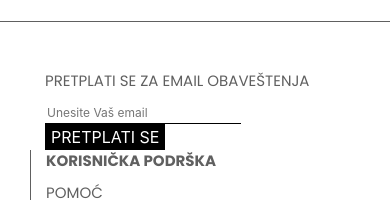
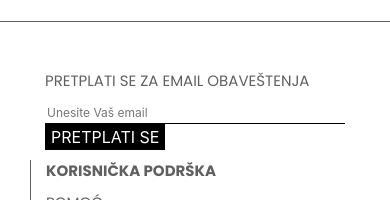
Before and after one commit to masterbg94/lapista, an Angular app: page / in a window 390 px wide. Shown: the part 2518-2718 px from the top of the page. Built offline with nearby package versions, Linux system fonts and the light colour scheme; no server answers.

Commit message:
[- style fixes , add to cart info] * style small fixes,cart more responsive * info about add item to cart

```diff
--- a/src/app/core/components/footer/footer.component.scss
+++ b/src/app/core/components/footer/footer.component.scss
@@ -6,7 +6,7 @@ p {
   color: $app-header-font;
 }
 
-.footer-content{
+.footer-content {
   .newsletter {
     .subscribe-inputs {
       margin-top: 10px;
@@ -27,16 +27,34 @@ p {
       }
     }
   }
-  .col-md-3{
-    p:first-of-type{
+
+  .col-md-3 {
+    p:first-of-type {
       margin-bottom: 10px;
       cursor: default;
     }
-    p:not(:first-of-type){
+
+    p:not(:first-of-type) {
       cursor: pointer;
     }
-    &:not(:first-of-type){
+
+    &:not(:first-of-type) {
       border-left: 1px solid $app-header-font;
     }
   }
 }
+
+@media screen and (max-width: 500px) {
+  .footer-content{
+    .newsletter {
+      margin-bottom: 10px;
+
+      .subscribe-inputs {
+        display: flex;
+        input {
+          flex: 1;
+        }
+      }
+    }
+  }
+}
--- a/src/app/core/components/product-detail-text/product-detail-text.component.ts
+++ b/src/app/core/components/product-detail-text/product-detail-text.component.ts
@@ -1,10 +1,11 @@
-import {Component, Input, OnInit} from '@angular/core';
-import {DataService} from '../../services/data.service';
+import { Component, Input, OnInit } from '@angular/core';
+import { DataService } from '../../services/data.service';
+import { MatSnackBar } from '@angular/material/snack-bar';
 
 @Component({
   selector: 'app-product-text',
   templateUrl: 'product-detail-text.component.html',
-  styleUrls: ['product-detail-text.component.scss']
+  styleUrls: ['product-detail-text.component.scss'],
 })
 export class ProductDetailTextComponent implements OnInit {
   @Input() detailText;
@@ -13,9 +14,12 @@ export class ProductDetailTextComponent implements OnInit {
   public selectedHeel;
   public allData;
   public itemForSizeId;
+  durationInSeconds = 2;
 
-  constructor(private dataService: DataService) {
-  }
+  constructor(
+    private dataService: DataService,
+    private snackBar: MatSnackBar
+  ) {}
 
   ngOnInit(): void {
     console.log(this.detailText);
@@ -52,7 +56,7 @@ export class ProductDetailTextComponent implements OnInit {
       color: this.selectedColor.name,
       size: this.selectedSize.sizeName,
       heel: this.selectedHeel,
-      description: this.detailText.description
+      description: this.detailText.description,
     };
 
     let a = [];
@@ -61,10 +65,10 @@ export class ProductDetailTextComponent implements OnInit {
     // Push the new data (whether it be an object or anything else) onto the array
     a.push(dataForCart);
     // Alert the array value
+    localStorage.setItem('cart', JSON.stringify(a));
+    console.log(JSON.parse(localStorage.getItem('cart')).length);
 
-    localStorage.setItem('cart', JSON.stringify(a));
-
-    console.log(JSON.parse(localStorage.getItem('cart')).length);
+    this.openSnackBar('Proizvod je dodat u korpu', 'Zatvori');
 
     /*
     let testIds = [10, 11];
@@ -85,6 +89,7 @@ export class ProductDetailTextComponent implements OnInit {
     this.decrementHeels(mapirano);
     */
   }
+
   // TODO: Prebaciti na kraj porudzbine
   /*
   decrementHeels(ids) {
@@ -117,4 +122,9 @@ export class ProductDetailTextComponent implements OnInit {
     // }
   }
 
+  openSnackBar(message, action) {
+    this.snackBar.open(message, action, {
+      duration: this.durationInSeconds * 1000,
+    });
+  }
 }
--- a/src/app/core/components/product-detail-text/product-detail-text.module.ts
+++ b/src/app/core/components/product-detail-text/product-detail-text.module.ts
@@ -1,11 +1,13 @@
 import {NgModule} from '@angular/core';
 import {ProductDetailTextComponent} from './product-detail-text.component';
 import {CommonModule} from '@angular/common';
+import {CustomMaterialModule} from '../../../modules/custom-material.module';
 
 @NgModule({
   declarations: [ProductDetailTextComponent],
   imports: [
-    CommonModule
+    CommonModule,
+    CustomMaterialModule
   ],
   exports: [ProductDetailTextComponent]
 })
--- a/src/app/modules/cart/pages/cart.component.html
+++ b/src/app/modules/cart/pages/cart.component.html
@@ -9,7 +9,7 @@
 
   <div class="container shopping-cart-container d-flex flex-column align-items-center">
     <div
-      class="col-8 d-flex shopping-cart-item"
+      class="col-lg-8 col-md-10 col-sm-12 d-flex shopping-cart-item"
       *ngFor="let item of shoppingItems"
     >
       <div class="col-lg-7 shopping-cart-item-image">
```
